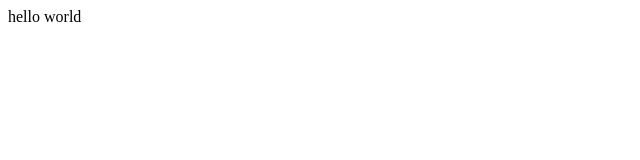
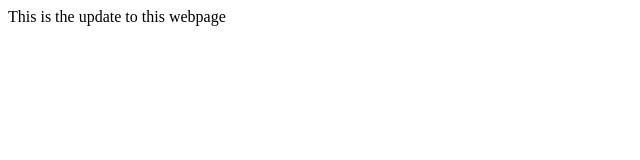
Before and after one commit to TobyBriggs07/TobyBriggsPhotography, a plain HTML site: page index.html in a window 1280 px wide. Shown: the whole page, without its empty margins (0-640 px from the left). Drawn offline with Linux system fonts and the light colour scheme.

Commit message:
Update index.html

```diff
--- a/index.html
+++ b/index.html
@@ -1 +1 @@
-<text>hello world</text>
+<text>This is the update to this webpage</text>
```
